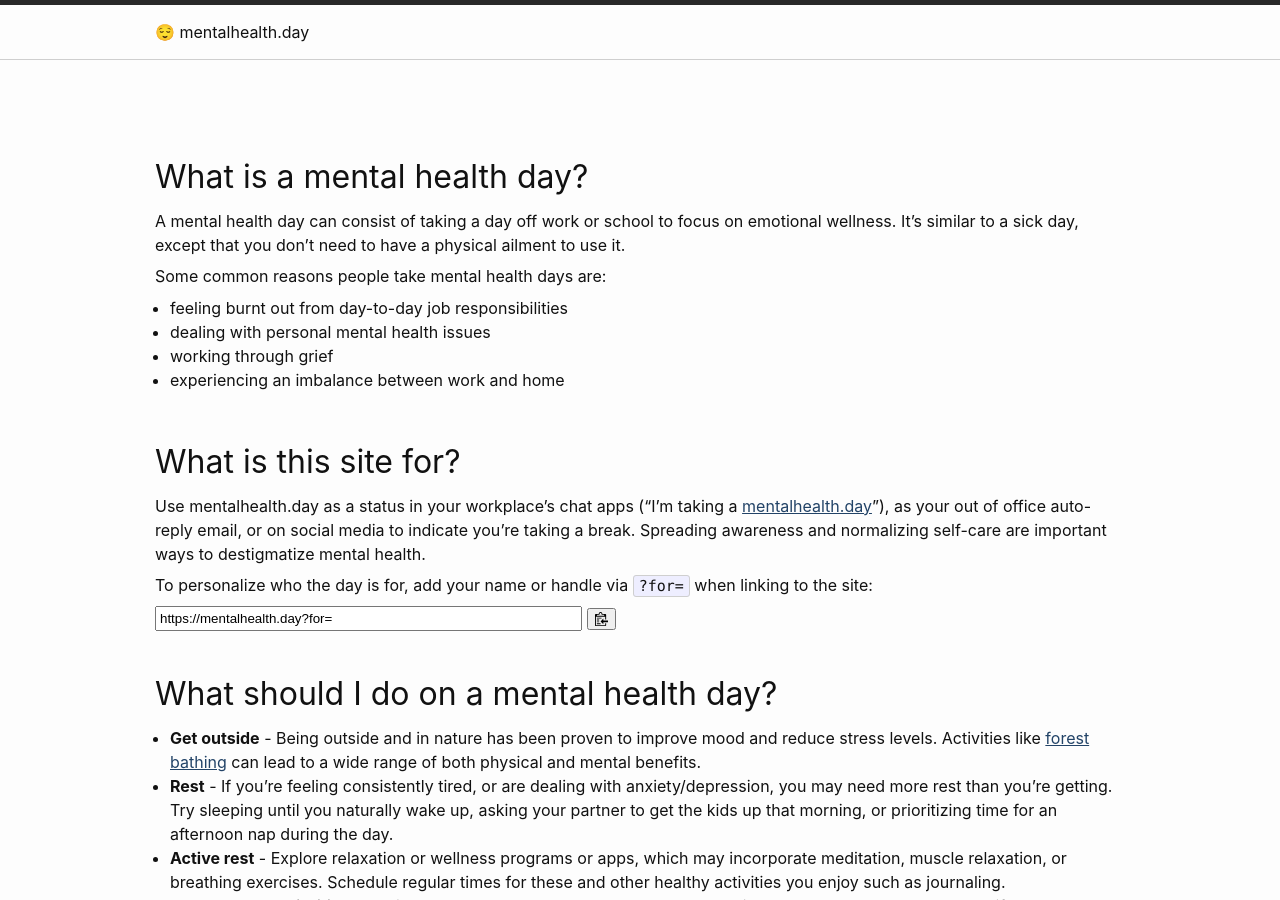
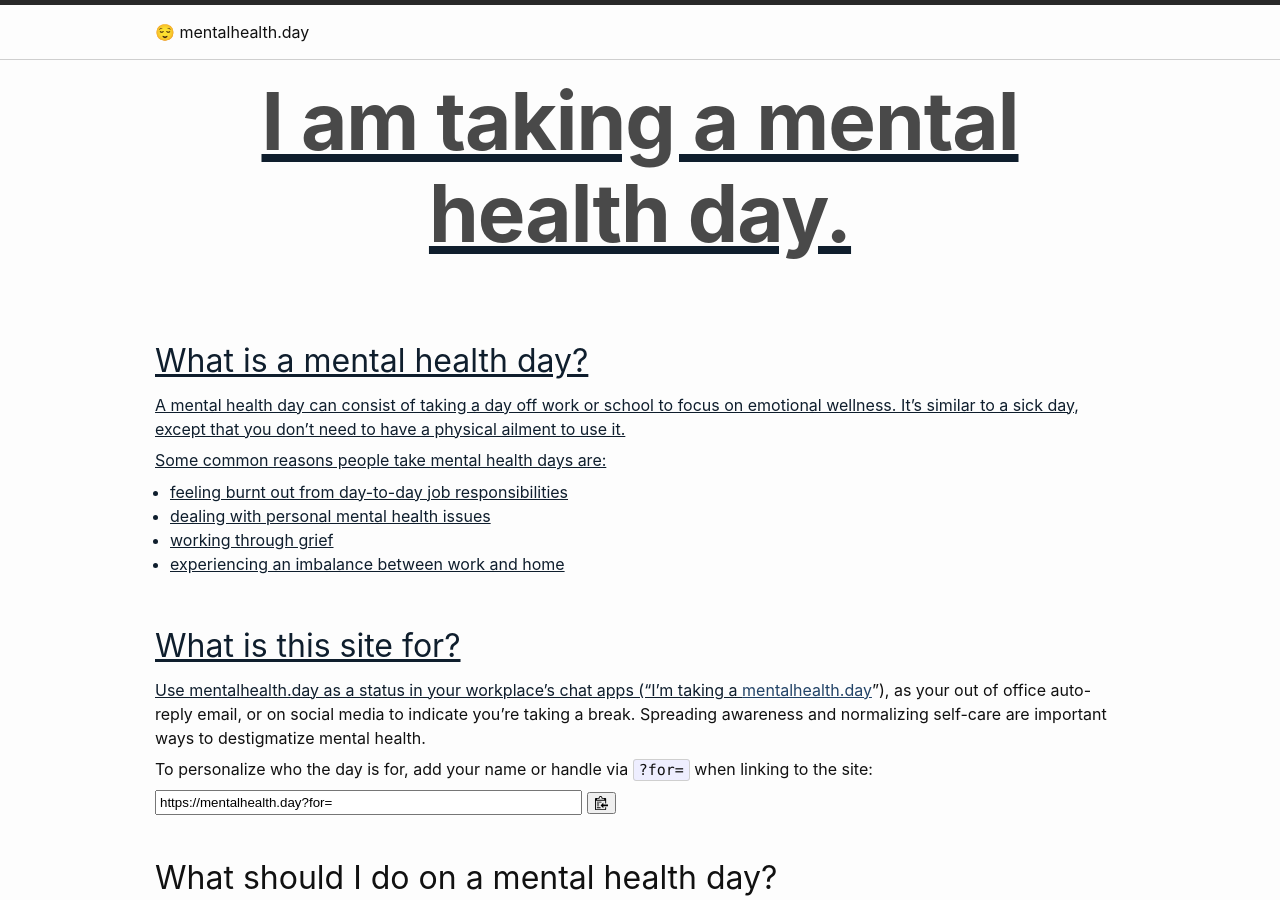
Before and after one commit to lowlydba/mentalhealth.day, a Jekyll site: the page built from docs/index.md, in a window 1280 px wide and 900 px high. Built offline with Jekyll 4.4.1, drawn with Linux system fonts in a browser that asks for light colours; comment, search, counter and statistics services are not loaded.

Commit message:
Revert "use page header"
This reverts commit d5fe389fc6eb38b34f3a39c70ec17449a46e928e.

```diff
--- a/docs/_includes/header.html
+++ b/docs/_includes/header.html
@@ -6,7 +6,10 @@
     {%- assign titles_size = site.pages | map: 'title' | join: '' | size -%}
     {{ site.title | escape }}
 
-    {%- if titles_size > 0 -%}
+    <a href="" class="typewrite" data-period="2000"
+      data-type='["I am taking a mental health day.", "Sam is taking a mental health day.", "Alex is taking a mental health day."]'>
+      <span class="wrap"></span>
+
       <nav class="site-nav">
         <input type="checkbox" id="nav-trigger" class="nav-trigger" />
         <label for="nav-trigger">
@@ -17,16 +20,6 @@
             </svg>
           </span>
         </label>
-
-      <div class="trigger">
-        <!-- {%- for path in page_paths -%}
-            {%- assign my_page = site.pages | where: "path", path | first -%}
-            {%- if my_page.title -%}
-            <a class="page-link" href="{{ my_page.url | relative_url }}">{{ my_page.title | escape }}</a>
-            {%- endif -%}
-          {%- endfor -%} -->
-      </div>
       </nav>
-    {%- endif -%}
   </div>
 </header>
--- a/docs/_layouts/page.html
+++ b/docs/_layouts/page.html
@@ -4,11 +4,7 @@ layout: default
 <article class="post">
 
   <header class="post-header">
-    <h1 class="typewrite" data-period="2000"
-      data-type='["I am taking a mental health day.", "Sam is taking a mental health day.", "Alex is taking a mental health day."]'>
-      <span class="wrap"></span>
-    </h1>
-    <!-- <h1 class="post-title">{{ page.title | escape }}</h1> -->
+    <h1 class="post-title">{{ page.title | escape }}</h1>
   </header>
 
   <div class="post-content">
```
Lines whose indentation alone changed are shown as unchanged.
